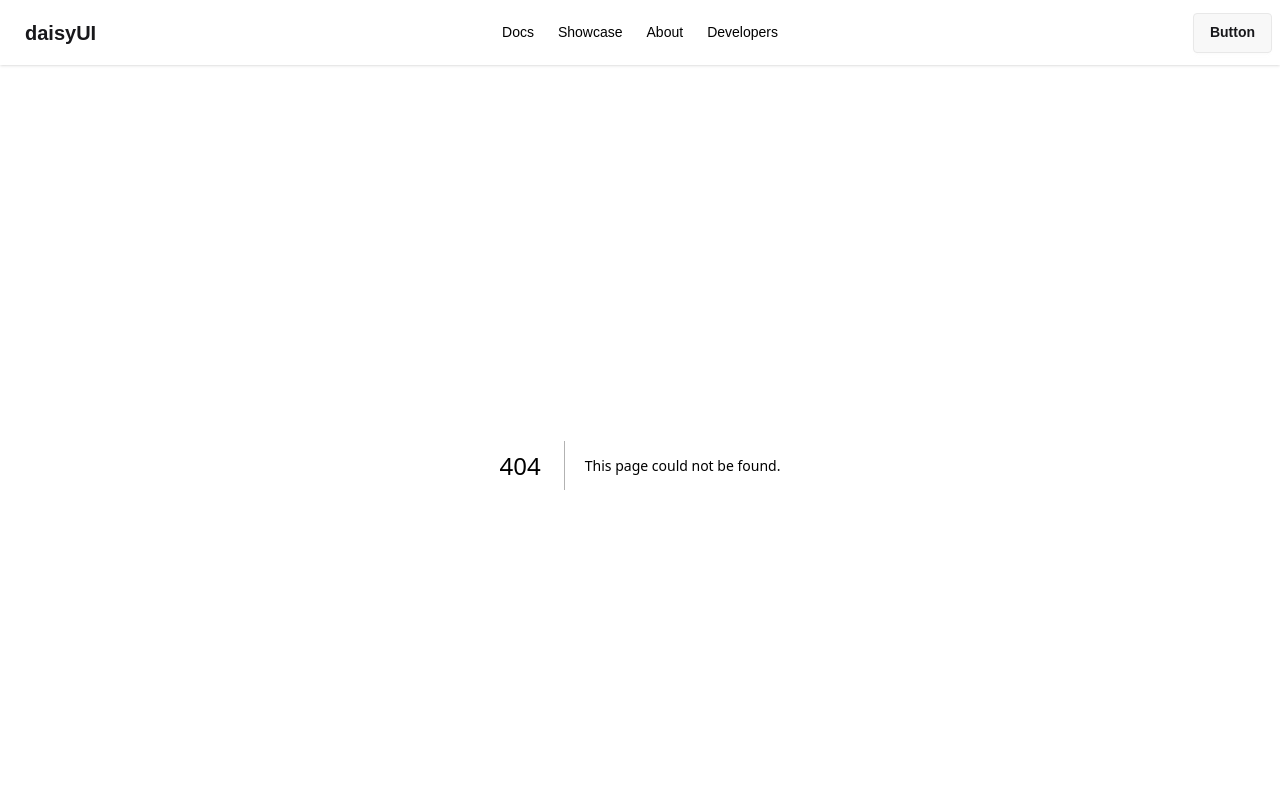
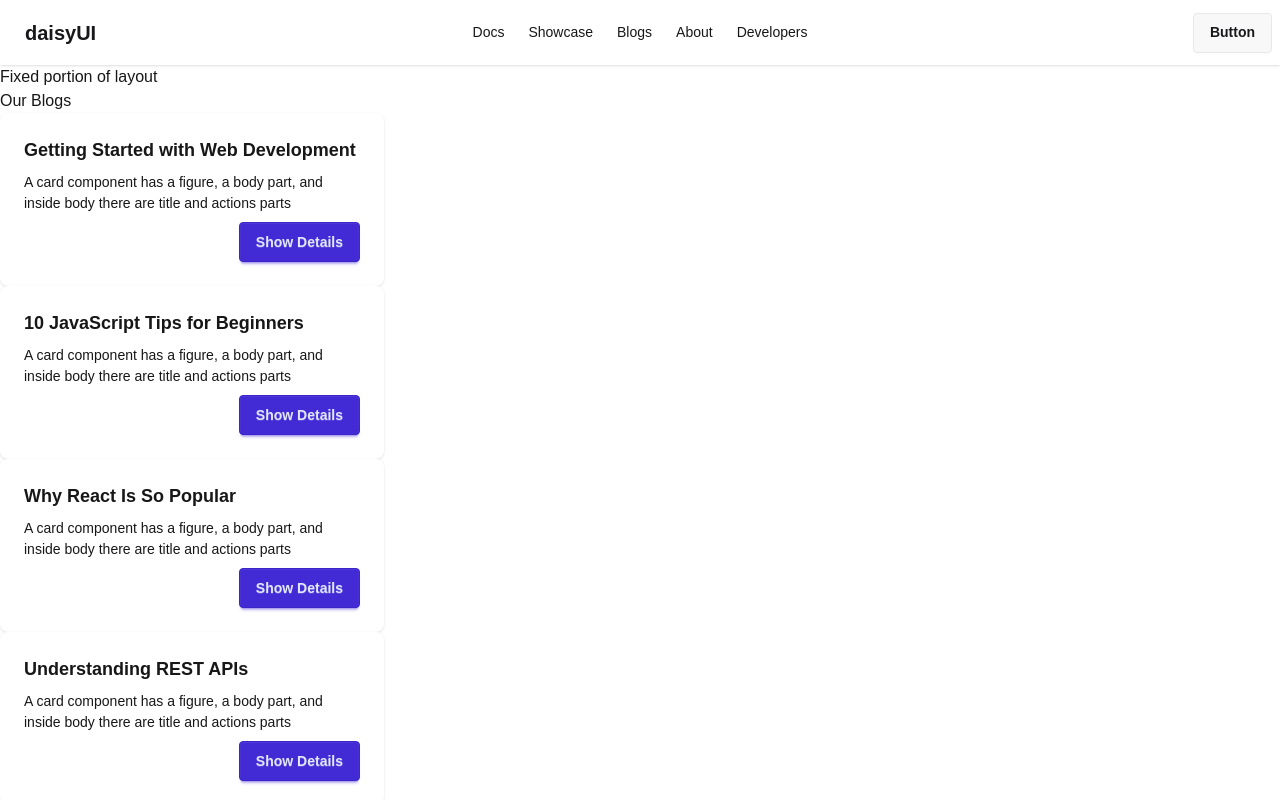
Before and after one commit to rohanislambd/my-first-nextjs-app, a Next.js app: page /blogs in a window 1280 px wide. Before the commit this address had no page. Shown: the top 800 px of the page. Built offline with nearby package versions, Linux system fonts and the light colour scheme.

Commit message:
Display Dynamic Blogs based on Data in Next.js

```diff
--- /dev/null
+++ b/src/app/blogs/[postId]/page.jsx
@@ -0,0 +1,67 @@
+import React from 'react';
+// TODO: fetch data from an api instead of using static data
+const blogsData = [
+  {
+    id: 1,
+    title: "Getting Started with Web Development",
+    author: "John Smith",
+    category: "Web Development",
+    description: "A beginner-friendly guide to learning HTML, CSS, and JavaScript.",
+    date: "2026-09-01"
+  },
+  {
+    id: 2,
+    title: "10 JavaScript Tips for Beginners",
+    author: "Emma Wilson",
+    category: "JavaScript",
+    description: "Useful JavaScript tips that can help beginners write cleaner and better code.",
+    date: "2026-09-04"
+  },
+  {
+    id: 3,
+    title: "Why React Is So Popular",
+    author: "David Brown",
+    category: "React",
+    description: "Learn why React has become one of the most popular libraries for building modern web applications.",
+    date: "2026-09-07"
+  },
+  {
+    id: 4,
+    title: "Understanding REST APIs",
+    author: "Sophia Davis",
+    category: "Backend",
+    description: "An introduction to REST APIs and how frontend applications communicate with servers.",
+    date: "2026-09-10"
+  },
+  {
+    id: 5,
+    title: "How to Become a Better Programmer",
+    author: "Michael Lee",
+    category: "Programming",
+    description: "Practical habits and strategies that can help you improve your programming skills.",
+    date: "2026-09-14"
+  }
+];
+const PostDetailPage =async ({params}) => {
+//   load data form database
+    const {postId}  = await params;
+    const post = blogsData.find(post => post.id === parseInt(postId));
+
+    console.log(typeof postId, post);
+    return (
+        <div>
+            <h2>Post Detail page:{postId}</h2>
+
+            {
+                post && <div>
+                    <h3>{post.title}</h3>
+                    <p>{post.title}</p>
+                    <p>{post.title}</p>
+                </div>
+            }
+
+        </div>
+    );
+};
+
+export default PostDetailPage;
--- /dev/null
+++ b/src/app/blogs/layout.jsx
@@ -0,0 +1,11 @@
+
+const PostLayout = ({children}) => {
+    return (
+        <div>
+            <h2>Fixed portion of layout</h2>
+            <div>{children}</div>
+        </div>
+    );
+};
+
+export default PostLayout;
--- /dev/null
+++ b/src/app/blogs/page.jsx
@@ -0,0 +1,66 @@
+import React from 'react';
+import Post from '../components/Post';
+
+// TODO: fetch data from an api instead of using static data
+const blogsData = [
+  {
+    id: 1,
+    title: "Getting Started with Web Development",
+    author: "John Smith",
+    category: "Web Development",
+    description: "A beginner-friendly guide to learning HTML, CSS, and JavaScript.",
+    date: "2026-09-01"
+  },
+  {
+    id: 2,
+    title: "10 JavaScript Tips for Beginners",
+    author: "Emma Wilson",
+    category: "JavaScript",
+    description: "Useful JavaScript tips that can help beginners write cleaner and better code.",
+    date: "2026-09-04"
+  },
+  {
+    id: 3,
+    title: "Why React Is So Popular",
+    author: "David Brown",
+    category: "React",
+    description: "Learn why React has become one of the most popular libraries for building modern web applications.",
+    date: "2026-09-07"
+  },
+  {
+    id: 4,
+    title: "Understanding REST APIs",
+    author: "Sophia Davis",
+    category: "Backend",
+    description: "An introduction to REST APIs and how frontend applications communicate with servers.",
+    date: "2026-09-10"
+  },
+  {
+    id: 5,
+    title: "How to Become a Better Programmer",
+    author: "Michael Lee",
+    category: "Programming",
+    description: "Practical habits and strategies that can help you improve your programming skills.",
+    date: "2026-09-14"
+  }
+];
+
+
+const BlogsPage = () => {
+
+
+    return (
+        <div>
+            <h2>Our Blogs</h2>
+
+            {
+                blogsData.map(post => <Post
+                key={post.id}
+                post = {post}
+                ></Post>)
+            }
+        </div>
+    );
+};
+
+export default BlogsPage;
--- a/src/app/components/Navbar.jsx
+++ b/src/app/components/Navbar.jsx
@@ -6,6 +6,7 @@ const Navbar = () => {
   const links = <>
         <li><Link href='/docs'>Docs</Link></li>
         <li><Link href='/showcase'>Showcase</Link></li>
+        <li><Link href='/blogs'>Blogs</Link></li>
         <li><Link href='/about'>About</Link></li>
         <li><Link href='/about/developer'>Developers</Link></li>
   </>
--- /dev/null
+++ b/src/app/components/Post.jsx
@@ -0,0 +1,24 @@
+import Link from "next/link";
+import React from "react";
+
+const Post = ({post}) => {
+     const {id, title} = post;
+  return (
+    <div className="card bg-base-100 w-96 shadow-sm">
+      <div className="card-body">
+        <h2 className="card-title">{title}</h2>
+        <p>
+          A card component has a figure, a body part, and inside body there are
+          title and actions parts
+        </p>
+        <div className="card-actions justify-end">
+          <Link href={`/blogs/${id}`}>
+              <button className="btn btn-primary">Show Details</button>
+          </Link>
+        </div>
+      </div>
+    </div>
+  );
+};
+
+export default Post;
```
